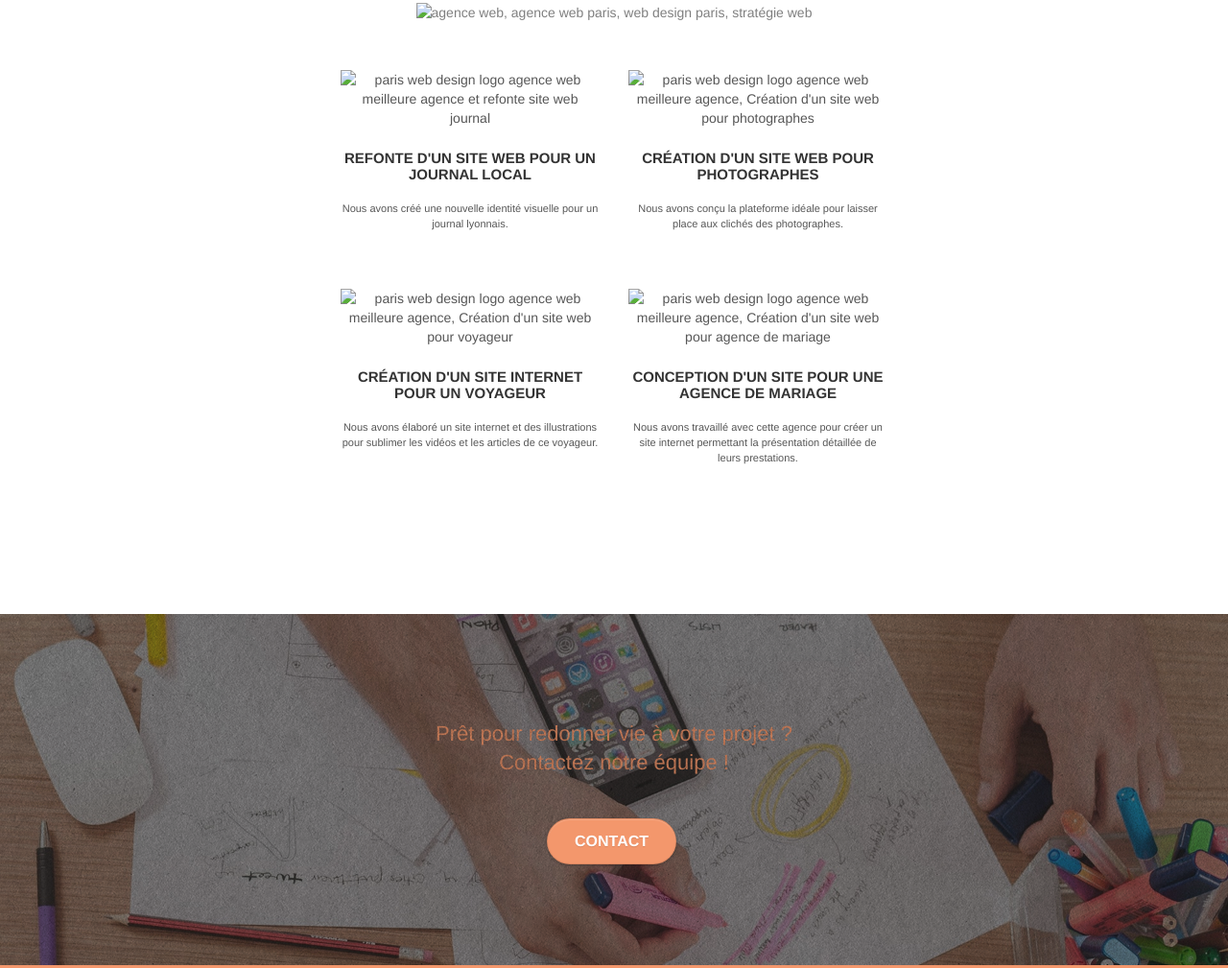
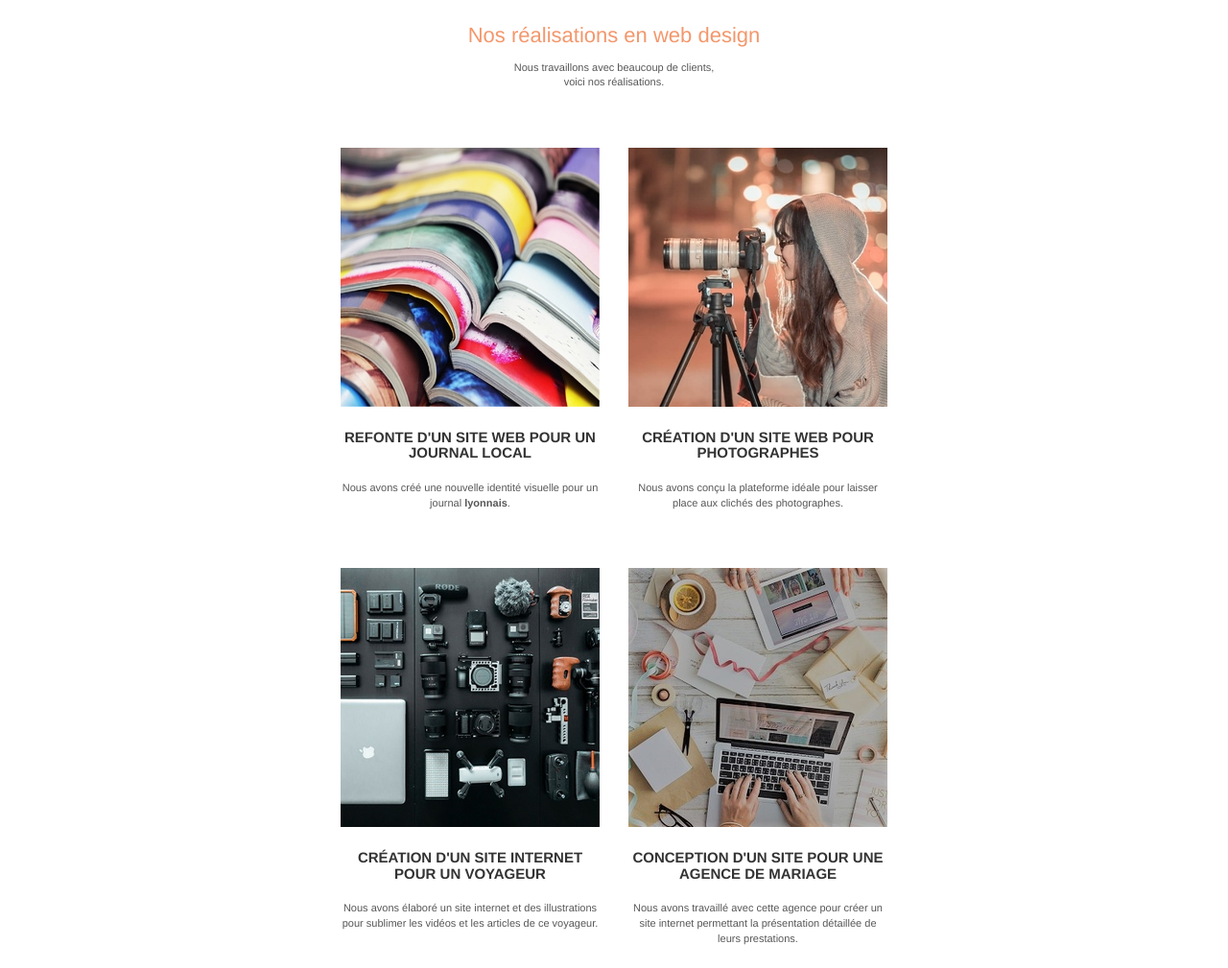
Before and after one commit to FadiOC78/La_chouette_optimise, a plain HTML site: page index.html in a window 1280 px wide. Shown: the part 1626-2635 px from the top of the page at 96% size. Drawn offline with Linux system fonts and the light colour scheme.

Commit message:
change portfolio

```diff
--- a/index.html
+++ b/index.html
@@ -150,55 +150,76 @@
 <!-- bloc-3-what-i-do END -->
 
 <!-- bloc-4-portfolio -->
-<div class="bloc bgc-white bg-lines-h2-bg bg-repeat l-bloc" id="bloc-4-portfolio">
+<section class="bloc bgc-white bg-lines-h2-bg bg-repeat l-bloc" id="bloc-4-portfolio">
 	<div class="container bloc-lg">
 		<div class="row">
+			<div>
+				<h2 class="text-center tc-white">Nos réalisations en web design</h2>
+			</div>
 			<div class="col-sm-12 text-center">
-				<img alt="agence web, agence web paris, web design paris, stratégie web" src="img/title2.png" />
+				<p class="explain">Nous travaillons avec beaucoup de clients, <br> voici nos réalisations.
+				</p>
 			</div>
 		</div>
 		<div class="row tight-width-whitespace portfolio-row">
-			<div class="col-sm-6">
-				<a href="#" data-lightbox="img/1.jpg" data-gallery-id="gallery-1" data-caption="Refonte d'un site web pour un journal local" data-frame="snapshot-lb"><img src="img/1.jpg" alt="paris web design logo agence web meilleure agence et refonte site web journal" class="img-responsive portfolio-thumb" /></a>
+			<article class="col-sm-6">
+				<a href="#" data-lightbox="img/magazines.jpg" data-gallery-id="gallery-1"
+					data-caption="Refonte d'un site web pour un journal local" data-frame="snapshot-lb"><img
+						src="img/magazines.jpg" alt="image d'illustration - magazines"
+						class="img-responsive portfolio-thumb" /></a>
 				<h3 class="mg-md text-center">
 					Refonte d'un site web pour un journal local
 				</h3>
 				<p class="text-center">
-					Nous avons créé une nouvelle identité visuelle pour un journal lyonnais.
+					Nous avons créé une nouvelle identité visuelle pour un journal
+					<strong>lyonnais</strong>.
 				</p>
-			</div>
-			<div class="col-sm-6">
-				<a href="#" data-lightbox="img/2.jpg" data-gallery-id="gallery-1" data-caption="Création d'un site web pour photographes" data-frame="snapshot-lb"><img src="img/2.jpg" class="img-responsive portfolio-thumb" alt="paris web design logo agence web meilleure agence, Création d'un site web pour photographes" /></a>
+			</article>
+			<article class="col-sm-6">
+				<a href="#" data-lightbox="img/photographe.jpg" data-gallery-id="gallery-1"
+					data-caption="Création d'un site web pour photographes" data-frame="snapshot-lb"><img
+						src="img/photographe.jpg" class="img-responsive portfolio-thumb"
+						alt="image d'illustration - Photographe" /></a>
 				<h3 class="mg-md text-center">
 					Création d'un site web pour photographes
 				</h3>
 				<p class="text-center">
 					Nous avons conçu la plateforme idéale pour laisser place aux clichés des photographes.
 				</p>
-			</div>
+			</article>
 		</div>
 		<div class="row tight-width-whitespace portfolio-row">
-			<div class="col-sm-6">
-				<a href="#" data-lightbox="img/3.bmp" data-gallery-id="gallery-1" data-caption="Création d'un site internet pour un voyageur" data-frame="snapshot-lb"><img src="img/3.bmp" class="img-responsive portfolio-thumb" alt="paris web design logo agence web meilleure agence, Création d'un site web pour voyageur"/></a>
+			<article class="col-sm-6">
+				<a href="#" data-lightbox="img/materiel-photo.jpg" data-gallery-id="gallery-1"
+					data-caption="Création d'un site internet pour un voyageur"
+					data-frame="snapshot-lb"><img src="img/materiel-photo.jpg"
+						class="img-responsive portfolio-thumb"
+						alt="images d'illustration - Matériel photo" /></a>
 				<h3 class="mg-md text-center">
 					Création d'un site internet pour un voyageur
 				</h3>
 				<p class="text-center">
-					Nous avons élaboré un site internet et des illustrations pour sublimer les vidéos et les articles de ce voyageur.
+					Nous avons élaboré un site internet et des illustrations pour sublimer les vidéos et les
+					articles de ce voyageur.
 				</p>
-			</div>
-			<div class="col-sm-6">
-				<a href="#" data-lightbox="img/4.bmp" data-gallery-id="gallery-1" data-caption="Conception d'un site pour une agence de mariage" data-frame="snapshot-lb"><img src="img/4.bmp" class="img-responsive portfolio-thumb" alt="paris web design logo agence web meilleure agence, Création d'un site web pour agence de mariage" /></a>
+			</article>
+			<article class="col-sm-6">
+				<a href="#" data-lightbox="img/bureau.jpg" data-gallery-id="gallery-1"
+					data-caption="Conception d'un site pour une agence de mariage"
+					data-frame="snapshot-lb"><img src="img/bureau.jpg"
+						class="img-responsive portfolio-thumb"
+						alt="image d'illustration - organisation d'un mariage" /></a>
 				<h3 class="mg-md text-center">
 					Conception d'un site pour une agence de mariage
 				</h3>
 				<p class="text-center">
-					Nous avons travaillé avec cette agence pour créer un site internet permettant la présentation détaillée de leurs prestations.
+					Nous avons travaillé avec cette agence pour créer un site internet permettant la
+					présentation détaillée de leurs prestations.
 				</p>
-			</div>
+			</article>
 		</div>
 	</div>
-</div>
+</section>
 <!-- bloc-4-portfolio END -->
 
 <!-- bloc-5-cta -->
```
